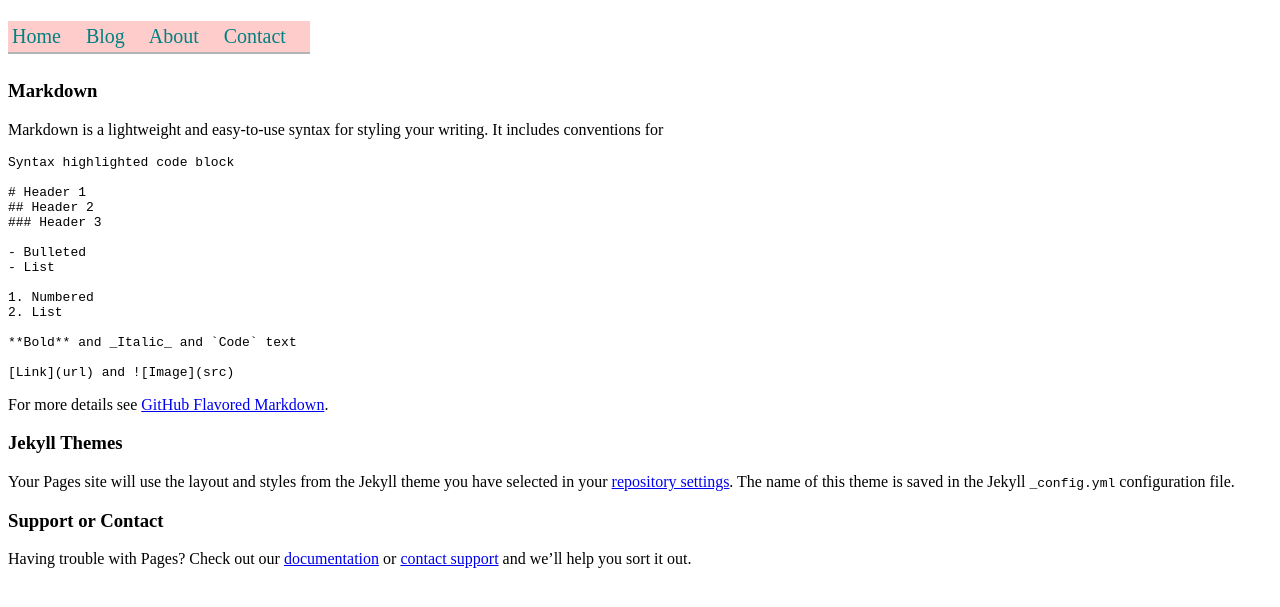
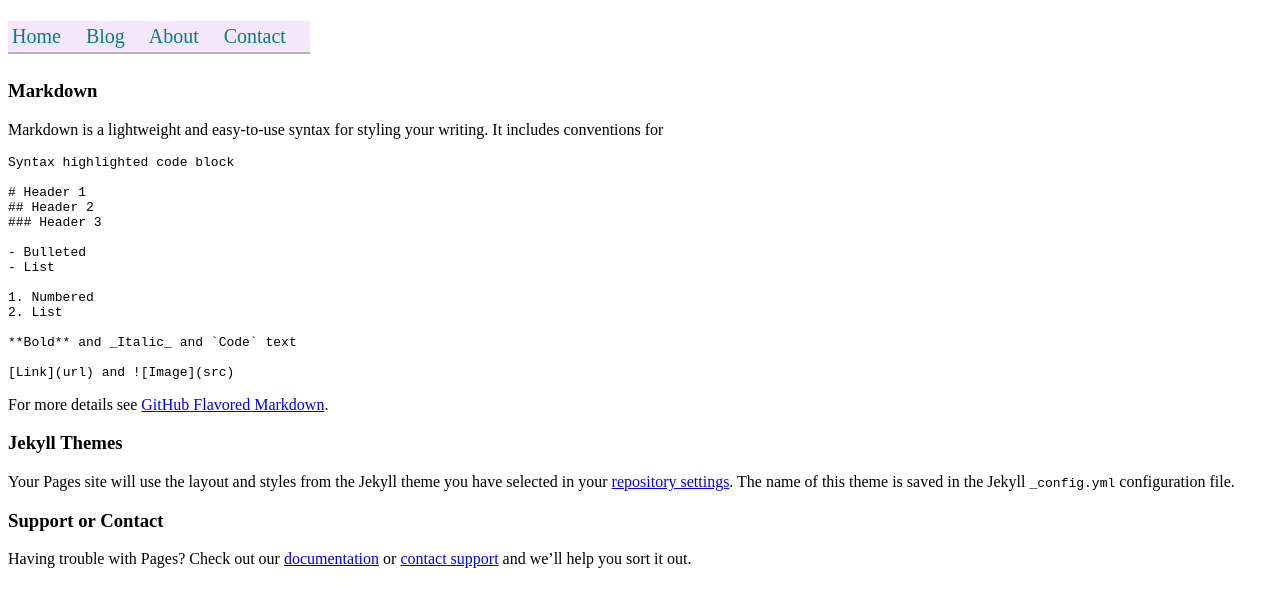
Before and after one commit to fianatec/fianatec.github.io, a Jekyll site: the page built from index.md, in a window 1280 px wide. Shown: the top 607 px of the page. Built offline with Jekyll 4.4.1, drawn with Linux system fonts in a browser that asks for light colours.

Commit message:
Update main.scss

```diff
--- a/_sass/main.scss
+++ b/_sass/main.scss
@@ -3,7 +3,7 @@
 }
 
 .nav {
-    background: #ffcccc;
+    background: #f5e6fa;
     border-bottom: 2px solid #b4b4b4;
     position: absolute;
     font-size: 20px;
```
